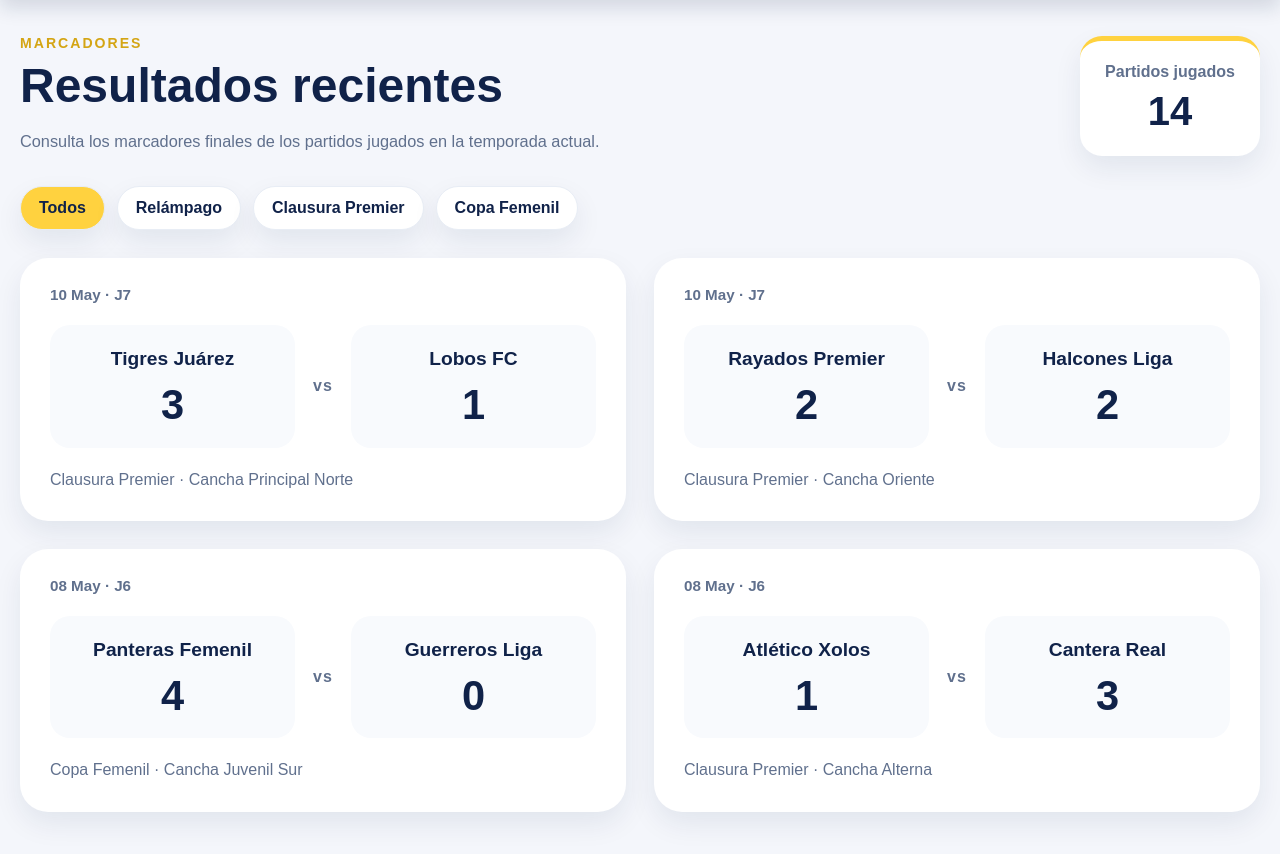
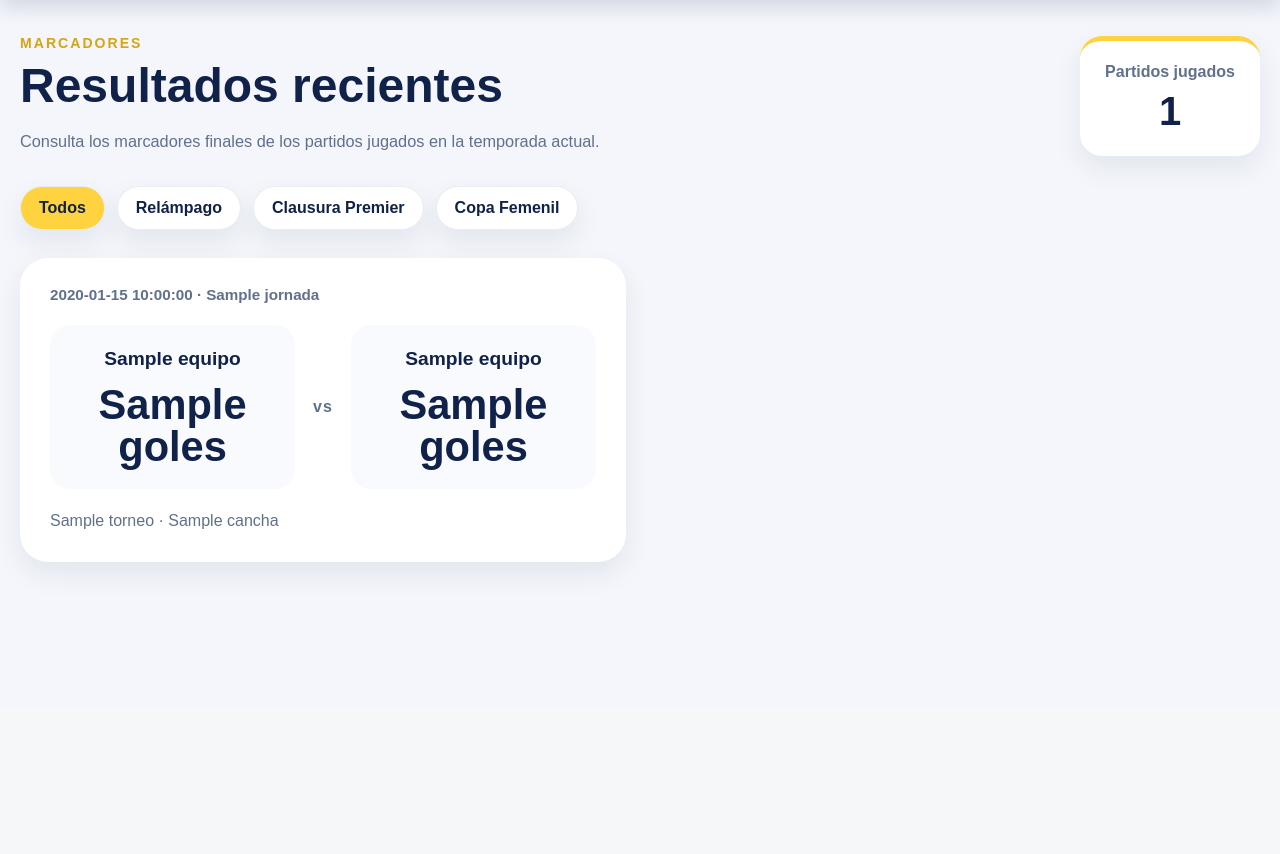
Before and after one commit to KSinloop/soccerpremier_app1, a Flask app: template templates/public/resultados.html in a window 1280 px wide. Shown: the part 92-946 px from the top of the page. After the commit the page ends 664 px from the top, so only its background shows below. Run offline with Flask 3, Linux system fonts and the light colour scheme; the template is opened without the code that fills it: most values are stand-ins (such as "Sample title", 1, 10 or a date in 2020).

Commit message:
Se hizo un coso provisional para la pantalla de resultados

```diff
--- a/templates/public/resultados.html
+++ b/templates/public/resultados.html
@@ -13,7 +13,7 @@
 
         <div class="page-hero-badge">
             <span>Partidos jugados</span>
-            <strong>14</strong>
+            <strong>{{ resultados|length }}</strong>
         </div>
     </div>
 </section>
@@ -27,15 +27,16 @@
     </section>
 
     <section class="results-grid">
+
         <article class="result-card">
             <div class="result-top">
-                <span class="result-meta">10 May · J7</span>
+                <span class="result-meta">{{ r.fecha }} · {{ r.jornada }}</span>
             </div>
 
             <div class="result-match">
                 <div class="team-score">
-                    <h3>Tigres Juárez</h3>
-                    <strong>3</strong>
+                    <h3>{{ r.inscripcion_1.equipo.nombre }}</h3>
+                    <strong>{{ r.inscripcion_1.equipo.goles }}</strong>
                 </div>
 
                 <div>
@@ -43,85 +44,14 @@
                 </div>
 
                 <div class="team-score">
-                    <h3>Lobos FC</h3>
-                    <strong>1</strong>
+                    <h3>{{ r.inscripcion_2.equipo.nombre }}</h3>
+                    <strong>{{ r.inscripcion_2.equipo.goles }}</strong>
                 </div>
             </div>
 
-            <p>Clausura Premier · Cancha Principal Norte</p>
+            <p>{{ r.torneo.nombre }} · {{ r.cancha.nombre }}</p>
         </article>
 
-        <article class="result-card">
-            <div class="result-top">
-                <span class="result-meta">10 May · J7</span>
-            </div>
-
-            <div class="result-match">
-                <div class="team-score">
-                    <h3>Rayados Premier</h3>
-                    <strong>2</strong>
-                </div>
-
-                <div>
-                    <span class="vs-sep">vs</span>
-                </div>
-
-                <div class="team-score">
-                    <h3>Halcones Liga</h3>
-                    <strong>2</strong>
-                </div>
-            </div>
-
-            <p>Clausura Premier · Cancha Oriente</p>
-        </article>
-
-        <article class="result-card">
-            <div class="result-top">
-                <span class="result-meta">08 May · J6</span>
-            </div>
-
-            <div class="result-match">
-                <div class="team-score">
-                    <h3>Panteras Femenil</h3>
-                    <strong>4</strong>
-                </div>
-
-                <div>
-                    <span class="vs-sep">vs</span>
-                </div>
-
-                <div class="team-score">
-                    <h3>Guerreros Liga</h3>
-                    <strong>0</strong>
-                </div>
-            </div>
-
-            <p>Copa Femenil · Cancha Juvenil Sur</p>
-        </article>
-
-        <article class="result-card">
-            <div class="result-top">
-                <span class="result-meta">08 May · J6</span>
-            </div>
-
-            <div class="result-match">
-                <div class="team-score">
-                    <h3>Atlético Xolos</h3>
-                    <strong>1</strong>
-                </div>
-
-                <div>
-                    <span class="vs-sep">vs</span>
-                </div>
-
-                <div class="team-score">
-                    <h3>Cantera Real</h3>
-                    <strong>3</strong>
-                </div>
-            </div>
-
-            <p>Clausura Premier · Cancha Alterna</p>
-        </article>
     </section>
 </section>
 
```
